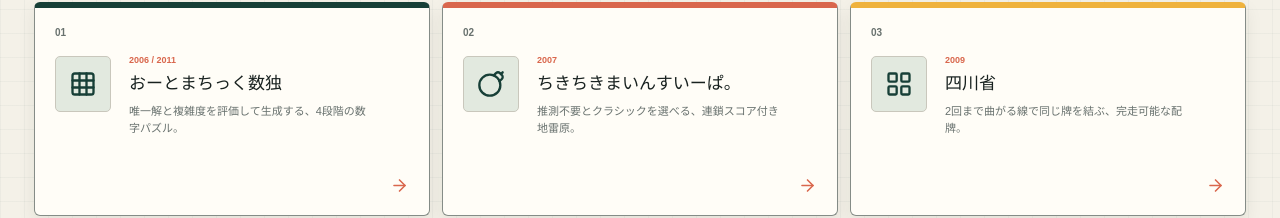
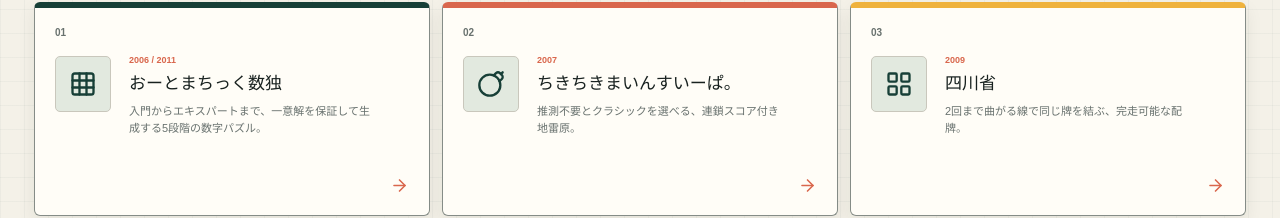
Before and after one commit to kenrouse/chikichiki-puzzles, a React (Vite) app: page / in a window 1280 px wide. Shown: the part 399-617 px from the top of the page. Built offline with nearby package versions, Linux system fonts and the light colour scheme.

Commit message:
Update Sudoku difficulty copy

```diff
--- a/src/pages/20260811_TitlePage.tsx
+++ b/src/pages/20260811_TitlePage.tsx
@@ -5,7 +5,7 @@ export type TitleGameId = 'sudoku' | 'minesweeper' | 'shisen'
 
 const TITLE_GAMES = [
   {
-    description: '唯一解と複雑度を評価して生成する、4段階の数字パズル。',
+    description: '入門からエキスパートまで、一意解を保証して生成する5段階の数字パズル。',
     id: 'sudoku' as const,
     icon: Grid3X3,
     label: 'おーとまちっく数独',
```
